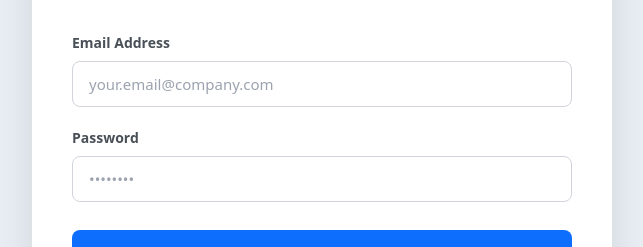
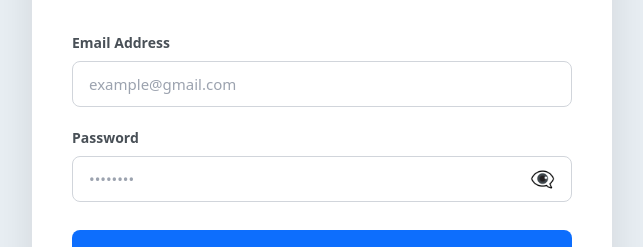
Before and after one commit to SPBT2002/Employee_Leave_Management_System, a React (Vite) app in the folder Frontend/: page / in a window 1280 px wide. Shown: the part 296-543 px from the top of the page, without its empty margins (318-961 px from the left). Built offline with nearby package versions, Linux system fonts and the light colour scheme.

Commit message:
Enhance login functionality

```diff
--- a/Frontend/src/components/Login/Login.css
+++ b/Frontend/src/components/Login/Login.css
@@ -76,6 +76,15 @@
   box-shadow: 0 0 0 3px rgba(13, 110, 253, 0.1);
 }
 
+.form-input:-webkit-autofill,
+.form-input:-webkit-autofill:hover,
+.form-input:-webkit-autofill:focus,
+.form-input:-webkit-autofill:active {
+  -webkit-box-shadow: 0 0 0 30px white inset !important;
+  box-shadow: 0 0 0 30px rgb(242, 240, 240) inset !important;
+  -webkit-text-fill-color: #1a1a1a !important;
+}
+
 .sign-in-btn {
   width: 100%;
   padding: 14px;
@@ -129,6 +138,39 @@
   text-decoration: underline;
 }
 
+.password-input-wrapper {
+  position: relative;
+  display: flex;
+  align-items: center;
+}
+
+.password-input-wrapper .form-input {
+  padding-right: 45px;
+}
+
+.password-toggle {
+  position: absolute;
+  right: 12px;
+  background: none;
+  border: none;
+  cursor: pointer;
+  font-size: 20px;
+  padding: 5px;
+  display: flex;
+  align-items: center;
+  justify-content: center;
+  transition: opacity 0.2s ease;
+}
+
+.password-toggle:hover {
+  opacity: 0.7;
+}
+
+.password-toggle:disabled {
+  cursor: not-allowed;
+  opacity: 0.5;
+}
+
 /* Responsive design */
 @media (max-width: 576px) {
   .login-card {
--- a/Frontend/src/components/Login/Login.jsx
+++ b/Frontend/src/components/Login/Login.jsx
@@ -8,6 +8,7 @@ function Login({ onLogin, onShowCreateAccount }) {
   const [password, setPassword] = useState('');
   const [loading, setLoading] = useState(false);
   const [error, setError] = useState('');
+  const [showPassword, setShowPassword] = useState(false);
 
   const handleSubmit = async (e) => {
     e.preventDefault();
@@ -65,7 +66,7 @@ function Login({ onLogin, onShowCreateAccount }) {
               type="email"
               id="email"
               className="form-input"
-              placeholder="your.email@company.com"
+              placeholder="example@gmail.com"
               value={email}
               onChange={(e) => setEmail(e.target.value)}
               required
@@ -76,15 +77,26 @@ function Login({ onLogin, onShowCreateAccount }) {
             <label htmlFor="password" className="form-label">
               Password
             </label>
+            <div className="password-input-wrapper">
               <input
-              type="password"
+                type={showPassword ? 'text' : 'password'}
                 id="password"
                 className="form-input"
                 placeholder="••••••••"
                 value={password}
                 onChange={(e) => setPassword(e.target.value)}
                 required
+                disabled={loading}
               />
+              <button
+                type="button"
+                className="password-toggle"
+                onClick={() => setShowPassword(!showPassword)}
+                disabled={loading}
+              >
+                {showPassword ? '👁️' : '👁️‍🗨️'}
+              </button>
+            </div>
           </div>
 
           {error && (
```
Lines whose indentation alone changed are shown as unchanged.
